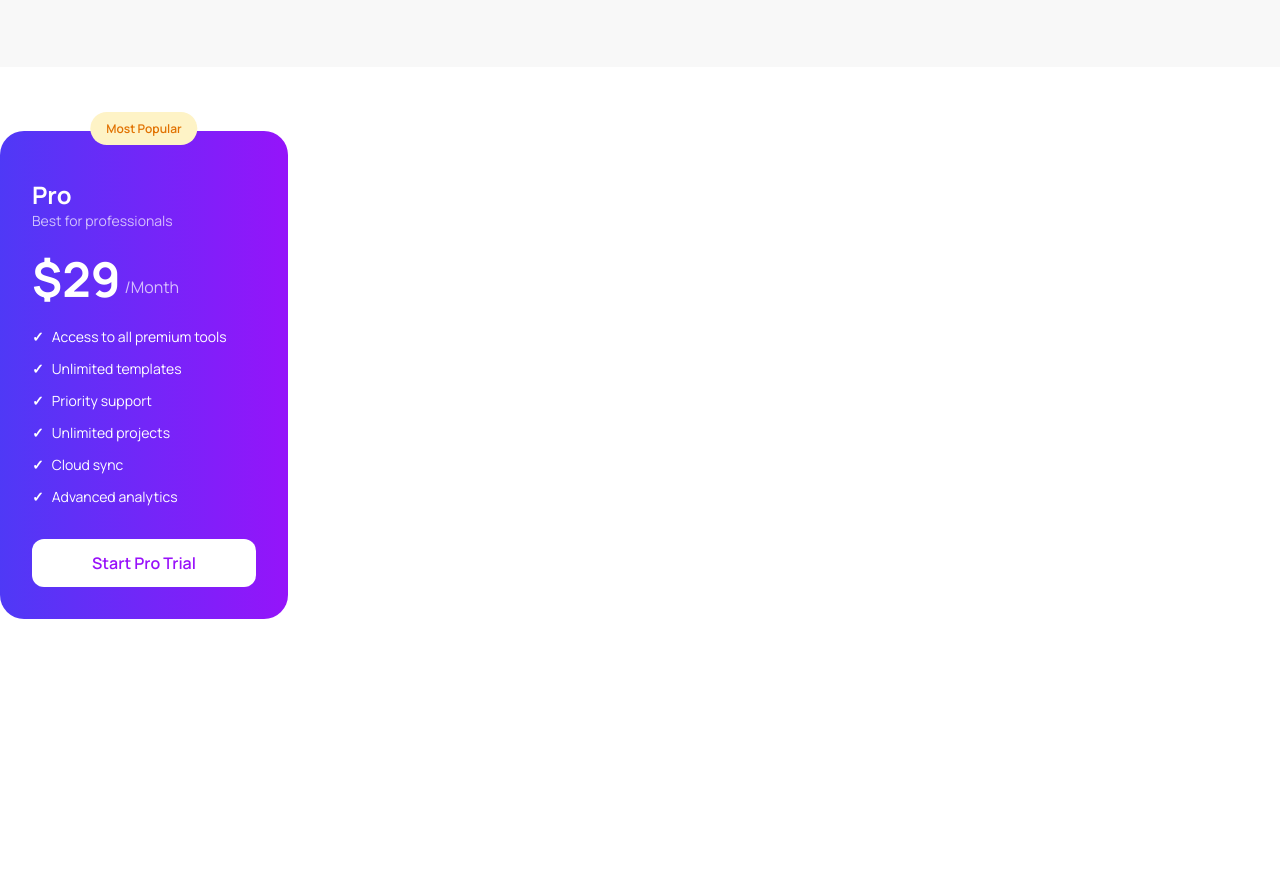
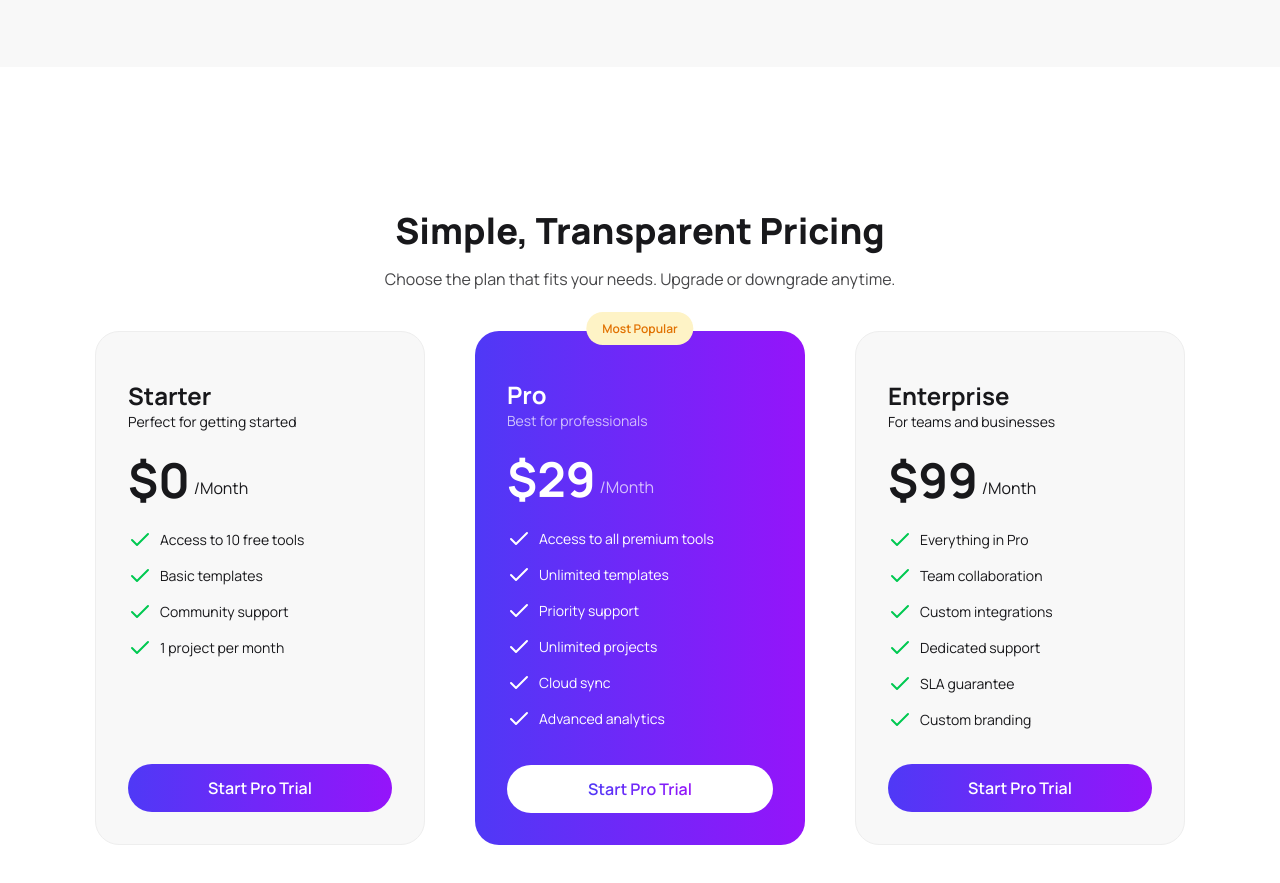
Before and after one commit to Hermitxxx/A06-reazul-hassan, a React (Vite) app: page / in a window 1280 px wide. Shown: the part 3080-3963 px from the top of the page. Before the commit the page ends 3699 px from the top, so only its background shows below. Built offline with nearby package versions, Linux system fonts and the light colour scheme.

Commit message:
added the simple, transparent pricing section

```diff
--- a/src/Card.jsx
+++ b/src/Card.jsx
@@ -73,7 +73,7 @@ const Card = ({ price, setCart }) => {
                 ))}
             </ul>
 
-            <button onClick={handleCart} className='mt-6 w-full btn bg-brand-gradient text-white font-semibold p-6 rounded-full'>
+            <button onClick={handleCart} className='mt-6 w-full btn bg-brand-gradient hover:opacity-90 hover:scale-[1.02] transition-all duration-200 text-white font-semibold p-6 rounded-full'>
                 Buy Now
             </button>
         </div>
--- a/src/Cards.jsx
+++ b/src/Cards.jsx
@@ -17,6 +17,10 @@ const Cards = ({ pricePromiseData, setCart, cart, page, setPage }) => {
 
     const handleToggle = (selected) => {
         setPage(selected)
+    }
+
+    const handleCheckout = () => {
+        setCart([])
     }
     return (
         <section>
@@ -70,7 +74,7 @@ const Cards = ({ pricePromiseData, setCart, cart, page, setPage }) => {
                                                     </div>
                                                 }
                                                 {
-                                                    cart.length === 0 ? '' : <button className='btn w-full bg-brand-gradient rounded-full text-white'>
+                                                    cart.length === 0 ? '' : <button onClick={handleCheckout} className='btn w-full bg-brand-gradient rounded-full text-white py-5 md:py-6 hover:opacity-90 transition-all duration-200'>
                                                         Proceed to Checkout
                                                     </button>
                                                 }
--- a/src/Navbar.jsx
+++ b/src/Navbar.jsx
@@ -39,7 +39,7 @@ const Navbar = ({ setPage }) => {
                         </ul>
                     </div>
                     <div className="navbar-end gap-1 md:gap-2">
-                        <a href=""><ShoppingCart /></a>
+                        <a className='cursor-pointer'><ShoppingCart /></a>
                         <button className="btn btn-ghost rounded-full hidden sm:inline-flex">Login</button>
                         <button className="btn btn-sm md:btn-md rounded-full bg-brand-gradient text-white">Get Started</button>
                     </div>
--- a/src/SimplePricing.jsx
+++ b/src/SimplePricing.jsx
@@ -1,5 +1,16 @@
+import { Check } from 'lucide-react';
+
+
+
 const SimplePricing = () => {
-    const features = [
+    const card1 = [
+        'Access to 10 free tools',
+        'Basic templates',
+        'Community support',
+        '1 project per month'
+    ];
+
+    const card2 = [
         'Access to all premium tools',
         'Unlimited templates',
         'Priority support',
@@ -8,44 +19,111 @@ const SimplePricing = () => {
         'Advanced analytics',
     ];
 
+    const card3 = [
+        'Everything in Pro',
+        'Team collaboration',
+        'Custom integrations',
+        'Dedicated support',
+        'SLA guarantee',
+        'Custom branding',
+    ];
+
     return (
-        <div className='relative bg-brand-gradient rounded-3xl p-8 w-72 text-white'>
+        <section className='p-5 md:p-10 lg:p-20 my-16'>
+            <div>
+                <div className='text-center space-y-4 mb-10'>
+                    <h1 className='font-extrabold text-4xl'>Simple, Transparent Pricing</h1>
+                    <p className='opacity-80'>Choose the plan that fits your needs. Upgrade or downgrade anytime.</p>
+                </div>
 
-            {/* Most Popular Badge */}
+                <div className='grid grid-cols-1 md:grid-cols-2 lg:grid-cols-3 place-items-center auto-rows-fr items-stretch gap-5'>
+
+                    {/* card1 */}
+                    <div className='relative rounded-3xl p-8 w-11/12 bg-base-200 border border-base-300 flex flex-col'>
+                        <div className='mt-4'>
+                            <h2 className='text-2xl font-bold'>Starter</h2>
+                            <p className='text-sm'>Perfect for getting started</p>
+                        </div>
+
+                        <div className='mt-6 flex items-end gap-1'>
+                            <span className='text-5xl font-bold'>$0</span>
+                            <span className='mb-1'>/Month</span>
+                        </div>
+
+                        <ul className='mt-6 space-y-3 flex-1'>
+                            {card1.map((feature) => (
+                                <li key={feature} className='flex items-center gap-2 text-sm'>
+                                    <span className='text-green-500'><Check></Check></span>
+                                    {feature}
+                                </li>
+                            ))}
+                        </ul>
+
+                        <button className='mt-8 w-full hover:opacity-90 transition-all duration-200 hover:scale-[1.02] bg-brand-gradient text-white font-semibold py-3 rounded-full'>
+                            Start Pro Trial
+                        </button>
+                    </div>
+
+                    {/* card2 */}
+                    <div className='relative bg-brand-gradient rounded-3xl p-8 w-11/12 text-white flex flex-col'>
                         <div className='absolute -top-4 left-1/2 -translate-x-1/2'>
                             <span className='bg-amber-100 text-amber-600 text-xs font-semibold px-4 py-2 rounded-full whitespace-nowrap'>
                                 Most Popular
                             </span>
                         </div>
 
-            {/* Plan Name */}
                         <div className='mt-4'>
                             <h2 className='text-2xl font-bold'>Pro</h2>
                             <p className='text-white/70 text-sm'>Best for professionals</p>
                         </div>
 
-            {/* Price */}
                         <div className='mt-6 flex items-end gap-1'>
                             <span className='text-5xl font-bold'>$29</span>
                             <span className='text-white/70 mb-1'>/Month</span>
                         </div>
 
-            {/* Features */}
-            <ul className='mt-6 space-y-3'>
-                {features.map((feature) => (
+                        <ul className='mt-6 space-y-3 flex-1'>
+                            {card2.map((feature) => (
                                 <li key={feature} className='flex items-center gap-2 text-sm'>
-                        <span className='text-white font-bold'>✓</span>
+                                    <span><Check></Check></span>
                                     {feature}
                                 </li>
                             ))}
                         </ul>
 
-            {/* Button */}
-            <button className='mt-8 w-full bg-white text-purple-600 font-semibold py-3 rounded-xl hover:bg-white/90 transition-colors'>
+                        <button className='mt-8 w-full bg-white text-purple-600 font-semibold py-3 rounded-full hover:opacity-90 transition-all duration-200 hover:scale-[1.02] cursor-pointer'>
+                            <span className="bg-brand-gradient text-transparent bg-clip-text">Start Pro Trial</span>
+                        </button>
+                    </div>
+
+                    {/* card3 */}
+                    <div className='relative rounded-3xl p-8 w-11/12 bg-base-200 border border-base-300 flex flex-col'>
+                        <div className='mt-4'>
+                            <h2 className='text-2xl font-bold'>Enterprise</h2>
+                            <p className='text-sm'>For teams and businesses</p>
+                        </div>
+
+                        <div className='mt-6 flex items-end gap-1'>
+                            <span className='text-5xl font-bold'>$99</span>
+                            <span className='mb-1'>/Month</span>
+                        </div>
+
+                        <ul className='mt-6 space-y-3 flex-1'>
+                            {card3.map((feature) => (
+                                <li key={feature} className='flex items-center gap-2 text-sm'>
+                                    <span className='text-green-500'><Check></Check></span>
+                                    {feature}
+                                </li>
+                            ))}
+                        </ul>
+
+                        <button className='mt-8 w-full cursor-pointer bg-brand-gradient text-white font-semibold py-3 rounded-full hover:opacity-90 transition-all duration-200 hover:scale-[1.02]'>
                             Start Pro Trial
                         </button>
-
                     </div>
+                </div>
+            </div>
+        </section>
     );
 };
 
```
Lines whose indentation alone changed are shown as unchanged.
